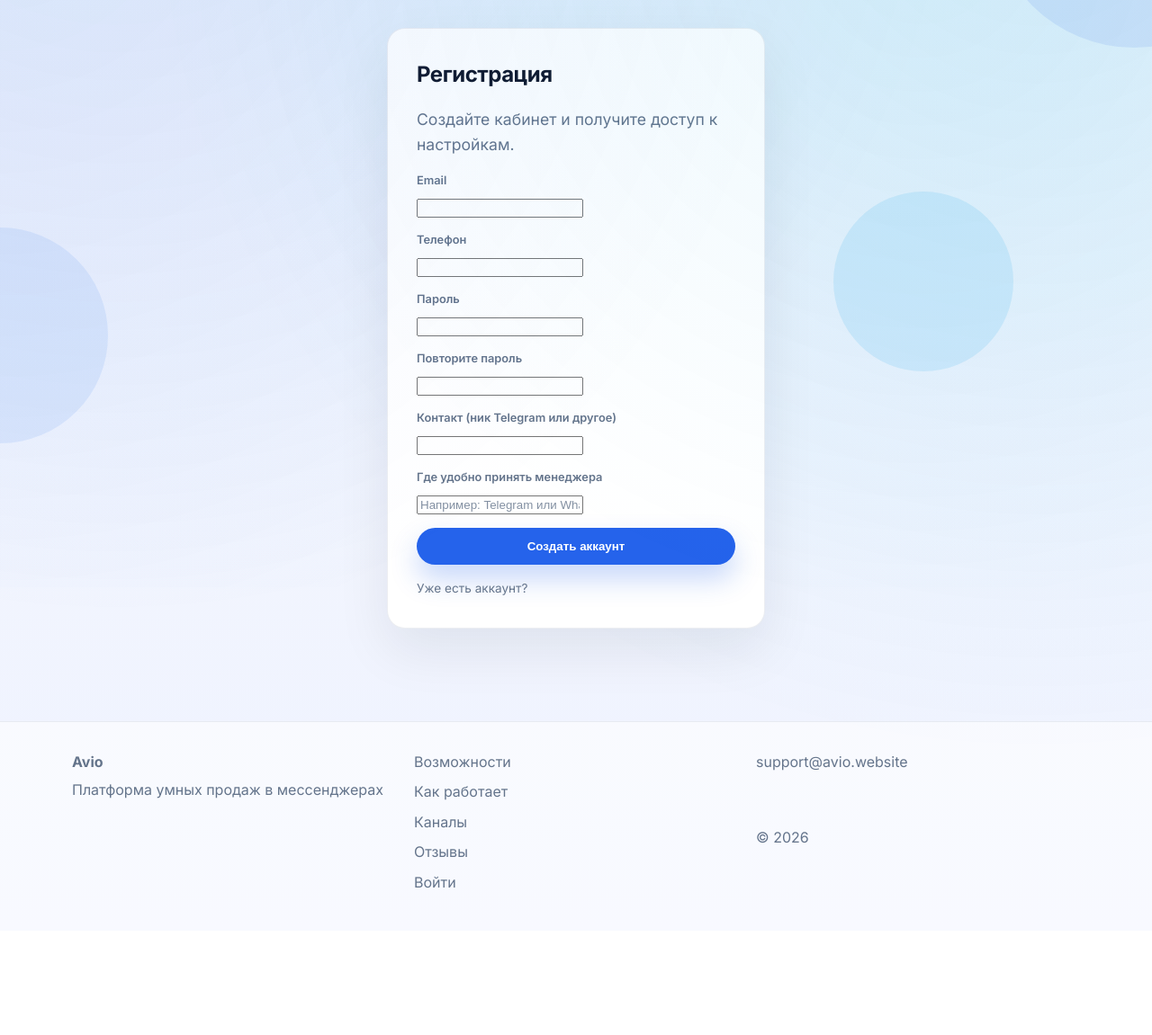
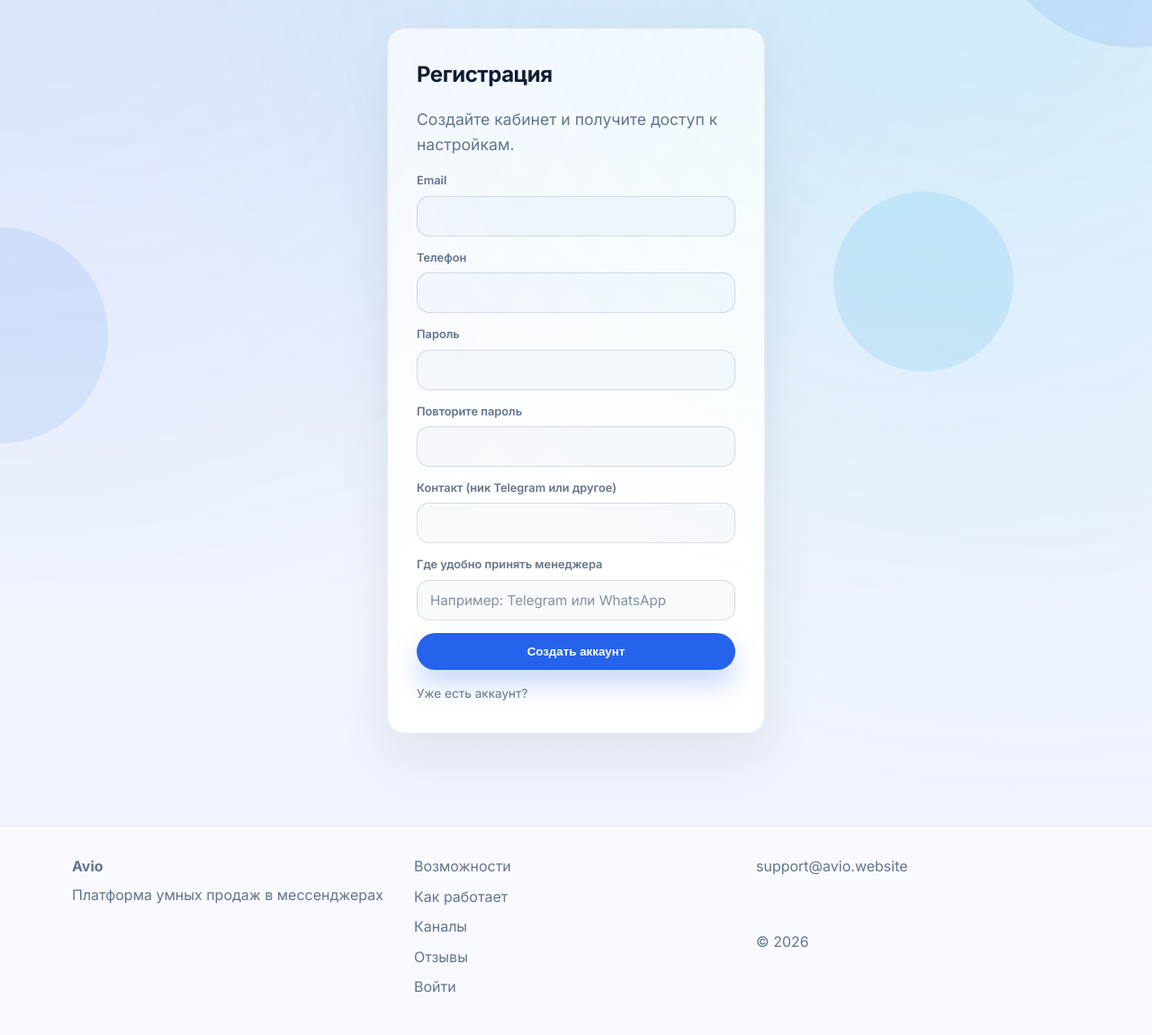
Before and after one commit to IsyaTS/avio, a FastAPI app: template apps/api/templates/auth/register.html in a window 1280 px wide; the page is wider, and only the part inside the window is pictured. Shown: the part 147-1298 px from the top of that part at 90% size. Before the commit the page ends 1135 px from the top of that part, so only its background shows below. Run offline with FastAPI, Linux system fonts and the light colour scheme; the template is opened without the code that fills it, so the values that code supplies are empty; parts of the project's set-up code (start-up, migrations or seed data) failed here and were passed over; some libraries are stand-ins or nearby versions.

Commit message:
Fix auth input selectors

```diff
--- a/apps/api/static/landing/landing.css
+++ b/apps/api/static/landing/landing.css
@@ -629,10 +629,10 @@ body.nav-open .nav-overlay {
   color: var(--text-muted);
 }
 
-.auth-card input[type=\"email\"],
-.auth-card input[type=\"password\"],
-.auth-card input[type=\"text\"],
-.auth-card input[type=\"tel\"] {
+.auth-card input[type="email"],
+.auth-card input[type="password"],
+.auth-card input[type="text"],
+.auth-card input[type="tel"] {
   width: 100%;
   padding: 12px 14px;
   border-radius: var(--radius-md) !important;
```
